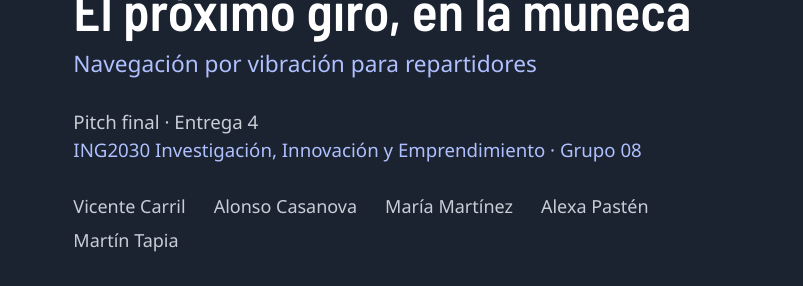
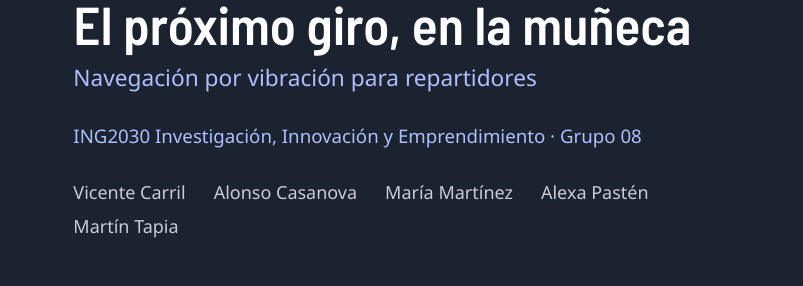
Before and after one commit to vicente-ca/vira-maqueta, a plain HTML site: page presentacion-e4/index.html in a window 1280 px wide. Shown: the part 368-654 px from the top of the page, 0-803 px from the left. Drawn offline with Linux system fonts and the light colour scheme; a web font is replaced by a local one.

Commit message:
Presentación E4: portada sin «Pitch final · Entrega 4»
Co-Authored-By: Claude Opus 5.5 <noreply@anthropic.com>

```diff
--- a/presentacion-e4/index.html
+++ b/presentacion-e4/index.html
@@ -21,7 +21,7 @@
         <h1>Vira</h1>
       </div>
       <p class="claim">El próximo giro, en la muñeca<span>Navegación por vibración para repartidores</span></p>
-      <p class="course">Pitch final · Entrega 4<span>ING2030 Investigación, Innovación y Emprendimiento · Grupo 08</span></p>
+      <p class="course"><span>ING2030 Investigación, Innovación y Emprendimiento · Grupo 08</span></p>
       <p class="team"><span>Vicente Carril</span><span>Alonso Casanova</span><span>María Martínez</span><span>Alexa Pastén</span><span>Martín Tapia</span></p>
     </div>
     <div class="wrists" aria-hidden="true">
```
